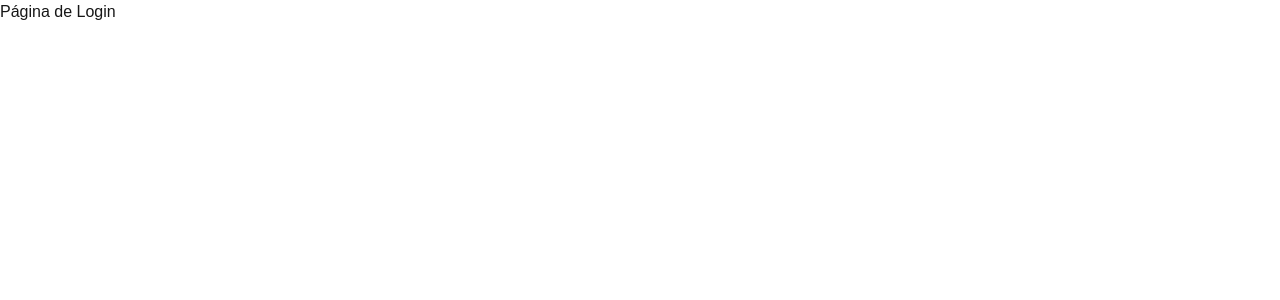
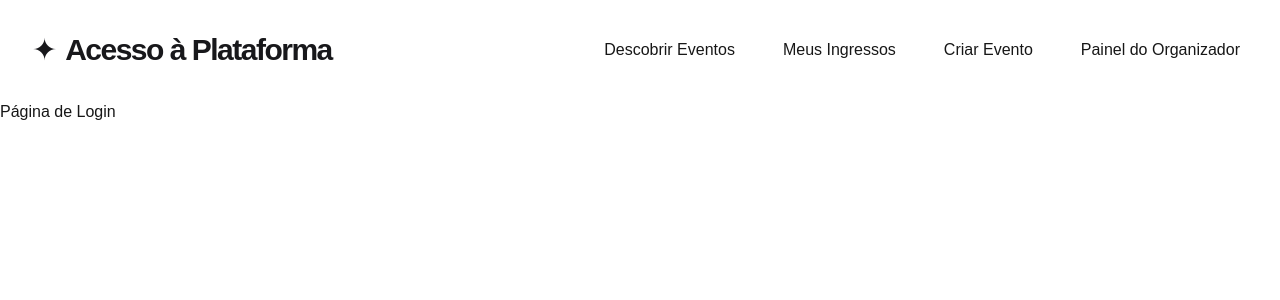
Before and after one commit to JoaoPedroRecalcatti/ProjEventos, a Next.js app in the folder frontend/: page /login in a window 1280 px wide. Shown: the top 300 px of the page. Built offline with nearby package versions, Linux system fonts and the light colour scheme.

Commit message:
Adiciona componente Header com menu de navegacao

```diff
--- /dev/null
+++ b/frontend/src/app/components/Header.js
@@ -0,0 +1,16 @@
+export default function Header({titulo}){
+    return (
+        <header className="flex items-center justify-between py-8 px-8 max-w-7xl mx-auto w-full">
+            <div className="flex items-center gap-2 cursor-pointer">
+                <span className="text-3xl text-zinc-900">✦</span>
+                <span className="text-3xl font-bold tracking-tighter text-zinc-900">{titulo}</span>
+            </div>
+            <nav className="hidden lg:flex items-center gap-8 font-medium">
+                <a className="hover:bg-[#BFDBFE] px-2 rounded-md transition-colors">Descobrir Eventos</a>
+                <a className="hover:bg-[#BFDBFE] px-2 rounded-md transition-colors">Meus Ingressos</a>
+                <a className="hover:bg-[#BFDBFE] px-2 rounded-md transition-colors">Criar Evento</a>
+                <a className="hover:bg-[#BFDBFE] px-2 rounded-md transition-colors">Painel do Organizador</a>
+            </nav>
+        </header>
+    )
+}
--- a/frontend/src/app/login/page.js
+++ b/frontend/src/app/login/page.js
@@ -1,5 +1,10 @@
-export default function Login() {
-  return (
-    <h1>Página de Login</h1>
-  )
+import Header from "../components/Header";
+
+export default function Login(){
+    return (
+        <div>
+            <Header titulo={"Acesso à Plataforma"}/>
+            <h1>Página de Login</h1>
+        </div>
+    )
 }
```
